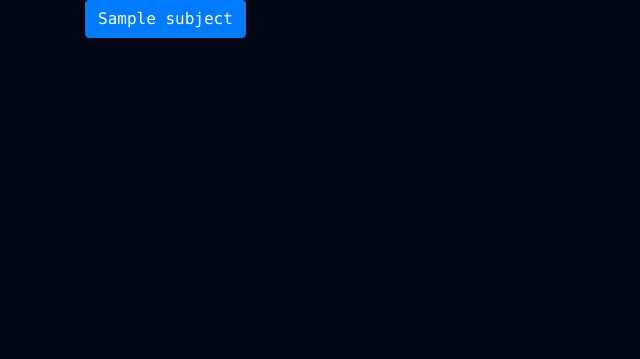
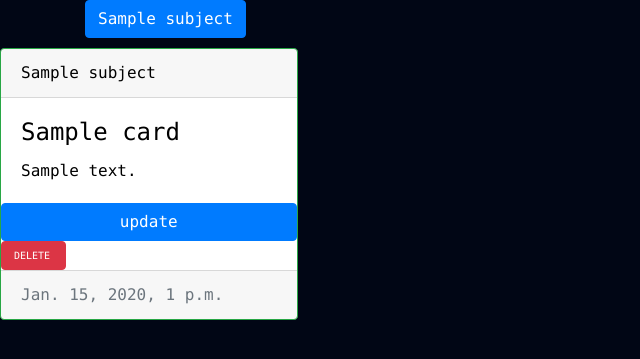
Before and after one commit to Nasseh123/flashcards, a Django app: a page that uses cards/templates/index.html in a window 1280 px wide. Shown: the part 92-451 px from the top of the page, without its empty margins (0-640 px from the left). Run offline with Django 3.2, Linux system fonts and the light colour scheme; a user stored in the database is signed in; tables that the repository leaves empty hold one stand-in row (values such as "Sample post"); some libraries are stand-ins or nearby versions.

Commit message:
final changes on displaying cards according to subjects

```diff
--- a/cards/forms.py
+++ b/cards/forms.py
@@ -16,3 +16,8 @@ class Profileform(forms.ModelForm):
     class Meta:
         model= Profile
         exclude =['user']
+
+class UpdateForm(forms.ModelForm):
+    class Meta:
+        model = cards
+        exclude = ['update_date', 'pub_date', 'user' ]
--- a/cards/templates/index.html
+++ b/cards/templates/index.html
@@ -1,4 +1,5 @@
 {%extends 'base.html'%}
+{%load bootstrap4 %}
 
 {%block content%}
 <div class="container">
@@ -33,7 +34,7 @@
               <p class="card-text">{{item.body}}</p>
             </div>
 
-
+            <button type="button" class="btn btn-primary" data-toggle="modal" data-target="#updatemodal"> update</button>
             <a href="{%url 'delete' item.title%}"  class="btn btn-danger" style="width: 65px;" data-toggle="modal" data-target="#deleteCard"> <span style="font-size: 10px; float: left; ">DELETE</span> </a>
                 <!-- Modal -->
                 <div class="modal fade" id="deleteCard" tabindex="-1" role="dialog" aria-labelledby="deleteCardLabel" aria-hidden="true">
@@ -56,6 +57,31 @@
                     </div>
                   </div>
                 </div>
+                <!-- ---------end of my modal------------- -->
+                <div class="modal fade" id="updatemodal" tabindex="-1" role="dialog" aria-labelledby="exampleModalLabel"
+          aria-hidden="true">
+          <div class="modal-dialog" role="document">
+            <div class="modal-content">
+              <div class="modal-header">
+                <h5 class="modal-title" id="exampleModalLabel">Update {{item.title}}</h5>
+                <button type="button" class="close" data-dismiss="modal" aria-label="Close">
+                  <span aria-hidden="true">&times;</span>
+                </button>
+              </div>
+              <div class="modal-body">
+                <form action="{%url 'update' item.id %}" method="post" enctype="multipart/form-data">
+                  {% csrf_token %}
+                  {% bootstrap_form updateformd %}
+                  <input type="submit" class="btn btn-success btn-lg" value="Post">
+                </form>
+              </div>
+              <div class="modal-footer">
+                <button type="button" class="btn btn-secondary" data-dismiss="modal">Close</button>
+              </div>
+            </div>
+          </div>
+        </div>
+                <!-- -------------------------- -->
 
             <div class="card-footer text-muted">
                 {{item.pub_date}}
--- a/cards/urls.py
+++ b/cards/urls.py
@@ -9,7 +9,8 @@ urlpatterns=[
     path('new/card', views.new_card, name='new_card'),
     path(r'subject/<subject>',views.subject,name='subject'),
     path(r'profile/<id>',views.profile,name='profile'),
-    path('delete/<id>', views.delete, name="delete")
+    path('delete/<id>', views.delete, name="delete"),
+    path(r'update/<id>',views.update,name='update')
 ]
 if settings.DEBUG:
     urlpatterns+= static(settings.MEDIA_URL, document_root = settings.MEDIA_ROOT)
--- a/cards/views.py
+++ b/cards/views.py
@@ -1,15 +1,18 @@
 from django.shortcuts import render,redirect
 from .models import Profile,Subjects,cards
-from .forms import SubjectForm, CardForm,Profileform
+from .forms import SubjectForm, CardForm,Profileform, UpdateForm
+from django.contrib.auth.decorators import login_required
 # Create your views here.
+@login_required(login_url='/accounts/login/')
 def index(request):
     all_cards = cards.objects.all()
 
-
+    updateformd=UpdateForm()
     subjects=Subjects.objects.all()
 
-    return render(request,'index.html',{'subjects':subjects,"all_cards": all_cards})
+    return render(request,'index.html',{'subjects':subjects,"all_cards": all_cards, 'updateformd':updateformd})
 
+@login_required(login_url='/accounts/login/')
 def newsubject(request):
     current_user =request.user
 
@@ -18,7 +21,7 @@ def newsubject(request):
 
 
         if subjectform.is_valid() :
-            subject=subjectform.cleaned_data['subject']
+            subject=subjectform.cleaned_data['Subject']
             existsubject=Subjects.objects.filter(subjects=subject,user_id=current_user)
             if len(existsubject)<1:
                 newsubject=Subjects(subjects=subject,user=current_user)
@@ -32,6 +35,7 @@ def newsubject(request):
 
     return render(request,'newsubject.html',{'subjectform':subjectform})
 
+@login_required(login_url='/accounts/login/')
 def new_card(request):
     current_user = request.user
     if request.method == 'POST':
@@ -48,16 +52,18 @@ def new_card(request):
 
     return render(request,'newsubject.html',{'subjectform':subjectform ,})
 
+@login_required(login_url='/accounts/login/')
 def subject(request,subject):
     current_user =request.user
-    subjects=Subjects.objects.all()
-    searched_subject = Subjects.objects.filter(subjects=subject ,user_id=current_user).first()
-    print(searched_subject)
+    subjects=Subjects.objects.filter(user=current_user)
+    subjectid=Subjects.objects.get(subjects=subject)
+    all_cards = cards.objects.filter(subject=subjectid.id ,user_id=current_user)
+    print(all_cards)
+    message = f"{subject}"
+    updateformd=UpdateForm()
+    return render(request, 'index.html',{"message":message,'all_cards':all_cards, 'subjects':subjects,'updateformd':updateformd})
 
-    message = f"{subject}"
-
-    return render(request, 'index.html',{"message":message,'searched_subject':searched_subject, 'subjects':subjects})
-
+@login_required(login_url='/accounts/login/')
 def profile(request,id):
     profile=Profile.objects.get(user_id=id)
     print(profile.user.id)
@@ -72,6 +78,7 @@ def profile(request,id):
 
     return render(request,'profile.html',{'profile':profile,'profiledform':profiledform})
 
+@login_required(login_url='/accounts/login/')
 def delete(request, id):
     card = cards.objects.filter(title=id).delete()
     print(id)
@@ -79,3 +86,12 @@ def delete(request, id):
     return redirect("index")
 
     # return render(request, "delete.html")
+
+@login_required(login_url='/accounts/login/')
+def update(request,id):
+    cardinstance=cards.objects.get(id=id)
+    if request.method == 'POST':
+        updateformd = UpdateForm(request.POST, request.FILES,instance=cardinstance)
+        if updateformd.is_valid():
+            updateformd.save()
+        return redirect('index')
```
